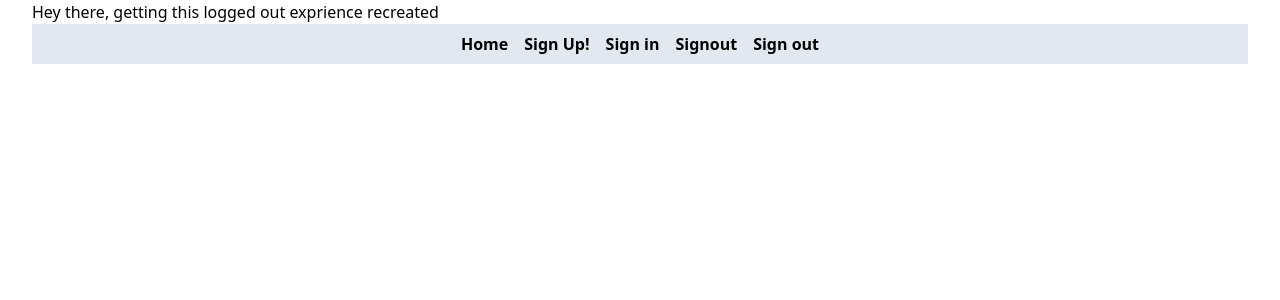
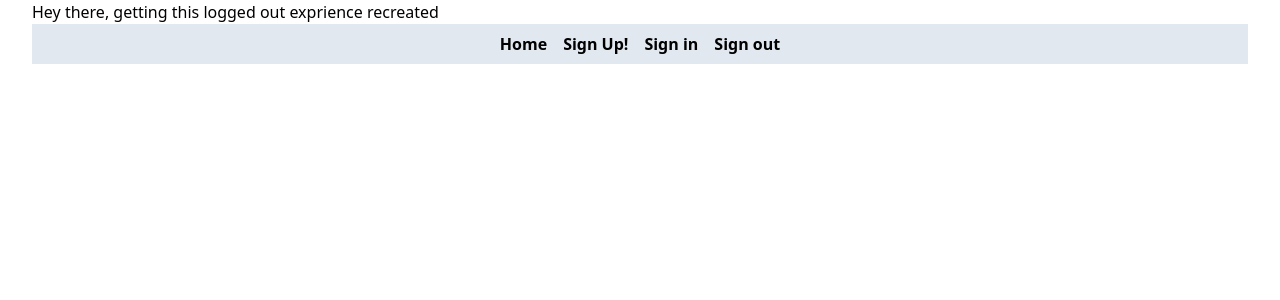
Before and after one commit to PrathmeshSadake/getmagic-frontend, a Next.js app in the folder nextfrontend/: page / in a window 1280 px wide. Shown: the top 300 px of the page. Built offline with nearby package versions, Linux system fonts and the light colour scheme; no server answers; sample sign-in values are in the browser's storage.

Commit message:
Fixed issue of React crash, was missing Layout prop on Dashboard, added temp layout

```diff
--- a/nextfrontend/components/navigation.jsx
+++ b/nextfrontend/components/navigation.jsx
@@ -17,7 +17,6 @@ export default function Navigation(props) {
       <Link href="/signin">
         <a>Sign in</a>
       </Link>
-      {user && <Link href="/signout"><a>Signout</a></Link>}
       {user && <button onClick={handleSignout} name="Signout"> Sign out </button>}
     </div>
   );
@@ -25,3 +24,4 @@ export default function Navigation(props) {
 
 // Navigation.PageLayout = NavigationLayout
 //      {() => {if(user) return(<Link> href="singout" <a>Signout</a></Link>)}}
+//      {user && <Link href="/signout"><a>Signout</a></Link>}
--- a/nextfrontend/components/protectedRoutes.jsx
+++ b/nextfrontend/components/protectedRoutes.jsx
@@ -1,17 +1,17 @@
-import Router, { useRouter } from "next/router";
-import React, { useEffect } from "react";
+import { useRouter } from "next/router";
+import { useEffect } from "react";
 import { useAuth } from "../context/authcontext";
 
-const ProtectedRoutes = ({ children }) => {
-  const { user } = useAuth;
+export function ProtectedRoutes({ children }) {
+  const { user } = useAuth();
+
   const router = useRouter();
+
   useEffect(() => {
     if (!user) {
       router.push("/home");
     }
-  }, []);
+  }, [user]);
 
   return <>{user ? children : null}</>;
 };
-
-export default ProtectedRoutes;
--- a/nextfrontend/pages/dashboard.jsx
+++ b/nextfrontend/pages/dashboard.jsx
@@ -7,6 +7,7 @@ import { toast, Toast, ToastContainer } from "react-toastify";
 import Navigation from "../components/navigation";
 import Card from "../components/card";
 import { useAuth } from "../context/authcontext";
+import HomeLayout from "../layouts/homelayout";
 //Then
 // Start with moving out the si and su work into AuthContext -> then add a signout too.
 //Create a useAuth custom hook!(what!!!? Yay!!)
@@ -37,3 +38,5 @@ export default function Dashboard(props) {
     </>
   );
 }
+
+Dashboard.PageLayout = HomeLayout
```
Also changed, not shown: nextfrontend/pages/_app.js (+12 -2 lines).
